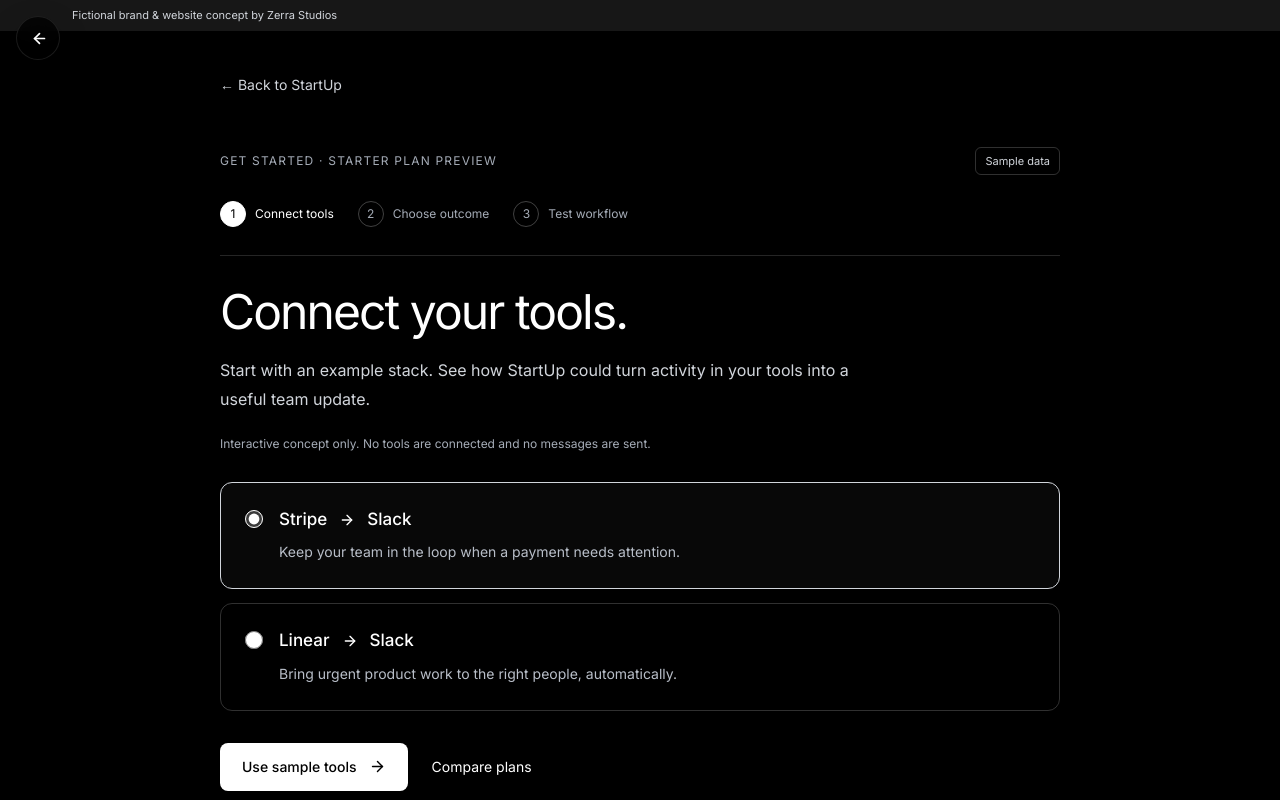
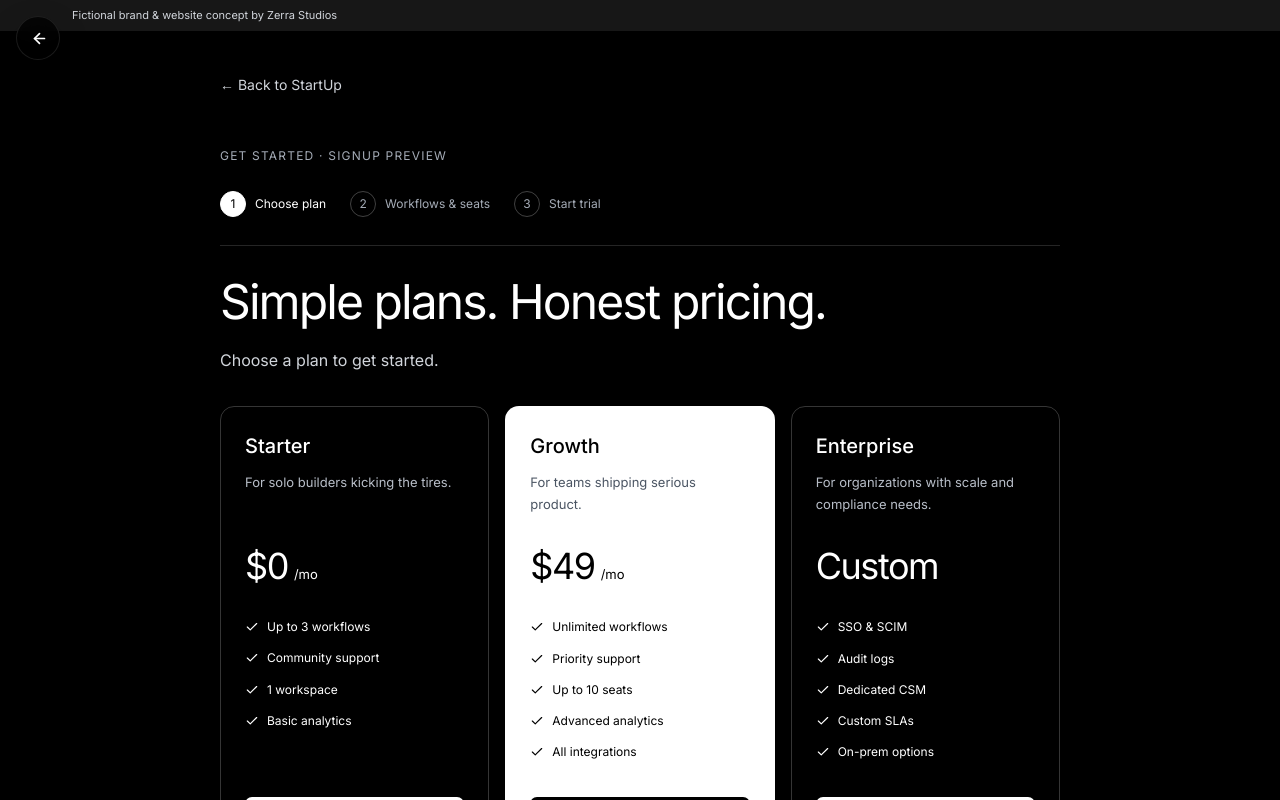
Before and after one commit to williamjcgarden/Zerra, a React (Vite) app: page /our-work/tech-demo/get-started in a window 1280 px wide. Shown: the top 800 px of the page. Built offline with nearby package versions, Linux system fonts and the light colour scheme.

Commit message:
Make StartUp trial signup begin with pricing

```diff
--- a/src/demos/tech/components/GetStarted.tsx
+++ b/src/demos/tech/components/GetStarted.tsx
@@ -1,44 +1,33 @@
 import { useEffect, useRef, useState } from "react";
 import { Link, useLocation } from "react-router-dom";
-import { ArrowRight, Check, GitBranch, MessageSquare, Play, RotateCcw } from "lucide-react";
+import { ArrowRight, Check } from "lucide-react";
+import { plans } from "../plans";
 
 const HOME = "/our-work/tech-demo";
-const examples = [
-  {
-    source: "Stripe", description: "Keep your team in the loop when a payment needs attention.",
-    requests: [
-      { name: "Flag a failed payment", prompt: "When a payment fails in Stripe, summarize what happened and notify the team in Slack.", event: "Payment failed", reference: "Sample invoice INV-1042", channel: "#revenue", message: "A payment for Northwind could not be completed. Review sample invoice INV-1042 and arrange a follow-up.", action: "Review invoice" },
-      { name: "Share a new subscription", prompt: "When a new subscription starts in Stripe, share the customer and plan with the team in Slack.", event: "Subscription started", reference: "Sample customer: Northwind · Growth plan", channel: "#revenue", message: "Northwind has started a Growth subscription. The team can now prepare the customer handoff.", action: "View customer" },
-    ],
-  },
-  {
-    source: "Linear", description: "Bring urgent product work to the right people, automatically.",
-    requests: [
-      { name: "Escalate an urgent issue", prompt: "When an urgent issue is created in Linear, summarize it and alert the team in Slack.", event: "Urgent issue created", reference: "Sample issue ENG-128 · Checkout button is unresponsive", channel: "#product", message: "ENG-128 needs attention: the checkout button is unresponsive. The sample issue is marked urgent and ready for triage.", action: "Open issue" },
-      { name: "Share a resolved issue", prompt: "When an issue is completed in Linear, post a short resolution update to the team in Slack.", event: "Issue completed", reference: "Sample issue ENG-128 · Checkout button restored", channel: "#product", message: "ENG-128 is complete: the checkout button has been restored. The team can review the resolution and update affected customers.", action: "Review resolution" },
-    ],
-  },
+const workflows = [
+  { name: "Customer follow-up", description: "Bring new enquiries into one place and route the next step." },
+  { name: "Payment alerts", description: "Keep your team informed about payment activity." },
+  { name: "Product updates", description: "Turn issue changes into useful team updates." },
 ];
 
 export function GetStarted() {
   const { search } = useLocation();
-  const [plan, setPlan] = useState("Starter");
+  const [planName, setPlanName] = useState("Starter");
   const [step, setStep] = useState(1);
-  const [stack, setStack] = useState(0);
-  const [request, setRequest] = useState(0);
-  const [runs, setRuns] = useState(0);
+  const [seats, setSeats] = useState("1");
+  const [selectedWorkflows, setSelectedWorkflows] = useState([workflows[0].name]);
   const heading = useRef<HTMLHeadingElement>(null);
   const shouldFocus = useRef(false);
-  const example = examples[stack];
-  const outcome = example.requests[request];
+  const plan = plans.find(item => item.name === planName) || plans[0];
+  const price = plan.price === "Custom" ? "Custom pricing" : `${plan.price}/mo`;
 
-  // Apply URL choices after the identical server/first-client render.
+  // Query selections are applied after the matching server/first-client render.
   useEffect(() => {
-    const query = new URLSearchParams(search);
-    const selected = query.get("plan")?.toLowerCase();
-    setPlan(selected === "growth" ? "Growth" : selected === "enterprise" ? "Enterprise" : "Starter");
-    setStack(0); setRequest(0); setRuns(0);
-    setStep(query.get("preview") === "1" ? 3 : 1);
+    const selected = new URLSearchParams(search).get("plan")?.toLowerCase();
+    const match = plans.find(item => item.name.toLowerCase() === selected);
+    setPlanName(match?.name || "Starter");
+    setSeats("1"); setSelectedWorkflows([workflows[0].name]);
+    setStep(match ? 2 : 1);
   }, [search]);
   useEffect(() => {
     if (shouldFocus.current) heading.current?.focus();
@@ -48,78 +37,64 @@
     shouldFocus.current = true;
     setStep(next);
   }
-  function restart() {
-    setStack(0); setRequest(0); setRuns(0); goTo(1);
+  function choosePlan(name: string) {
+    setPlanName(name);
+    if (name === "Growth" && Number(seats) > 10) setSeats("10");
+    goTo(2);
+  }
+  function toggleWorkflow(name: string) {
+    setSelectedWorkflows(current => current.includes(name) ? current.filter(item => item !== name) : [...current, name]);
   }
 
   return (
     <section className="tech-setup text-white">
       <Link to={HOME} className="tech-setup-back">← Back to StartUp</Link>
-      <div className="tech-setup-kicker"><p>Get Started · {plan} plan preview</p><span>Sample data</span></div>
-      <ol className="tech-onboarding-steps" aria-label="Setup progress">
-        {["Connect tools", "Choose outcome", "Test workflow"].map((label, index) => <li key={label} aria-current={step === index + 1 ? "step" : undefined}><span>{step > index + 1 ? <Check size={14} aria-hidden="true" /> : index + 1}</span>{label}</li>)}
-      </ol>
+      <p className="tech-setup-kicker">Get Started · Signup preview</p>
+      {step < 4 && <ol className="tech-onboarding-steps" aria-label="Signup progress">
+        {["Choose plan", "Workflows & seats", "Start trial"].map((label, index) => <li key={label} aria-current={step === index + 1 ? "step" : undefined}><span>{step > index + 1 ? <Check size={14} aria-hidden="true" /> : index + 1}</span>{label}</li>)}
+      </ol>}
       <h1 ref={heading} tabIndex={-1} className="text-4xl md:text-5xl font-normal mb-5" style={{ letterSpacing: "-0.04em" }}>
-        {step === 1 ? "Connect your tools." : step === 2 ? "What should happen automatically?" : "Test your first automation."}
+        {step === 1 ? "Simple plans. Honest pricing." : step === 2 ? "Set up your workflows and seats." : step === 3 ? "Start your trial." : "This is just a demo."}
       </h1>
       <p className="text-gray-300 mb-8 tech-setup-intro">
-        {step === 1 ? "Start with an example stack. See how StartUp could turn activity in your tools into a useful team update." : step === 2 ? "Choose a plain-English request. This guided demo uses prepared examples to show how a request becomes a workflow." : "Run a sample event through your workflow and inspect the update it produces."}
+        {step === 1 ? "Choose a plan to get started." : step === 2 ? "Choose what you want to automate and how many people will use your workspace." : step === 3 ? "Review your selections before you start." : "Talk to Zerra if you want to build your own software site."}
       </p>
-      <p className="tech-demo-note">Interactive concept only. No tools are connected and no messages are sent.</p>
 
-      {step === 1 && <form onSubmit={event => { event.preventDefault(); goTo(2); }}>
-        <fieldset className="tech-stack-options">
-          <legend className="sr-only">Choose your sample tools</legend>
-          {examples.map((item, index) => <label key={item.source}>
-            <input type="radio" name="sample-stack" checked={stack === index} onChange={() => { setStack(index); setRequest(0); setRuns(0); }} />
-            <span><strong>{item.source} <ArrowRight size={16} aria-hidden="true" /> Slack</strong><span>{item.description}</span></span>
+      {step === 1 && <div className="tech-signup-plans">
+        {plans.map(item => <article key={item.name} className={item.featured ? "tech-signup-plan tech-signup-plan-featured" : "tech-signup-plan"}>
+          <h2>{item.name}</h2><p>{item.tagline}</p>
+          <div className="tech-plan-price">{item.price}{item.price !== "Custom" && <span>/mo</span>}</div>
+          <ul>{item.features.map(feature => <li key={feature}><Check size={14} aria-hidden="true" />{feature}</li>)}</ul>
+          <button type="button" onClick={() => choosePlan(item.name)}>Choose {item.name} <ArrowRight size={16} /></button>
+        </article>)}
+      </div>}
+
+      {step === 2 && <form onSubmit={event => { event.preventDefault(); if (selectedWorkflows.length) goTo(3); }}>
+        <div className="tech-selected-plan"><div><strong>{plan.name}</strong><span>{price}</span></div><button type="button" onClick={() => goTo(1)}>Change plan</button></div>
+        <fieldset className="tech-workflow-options" aria-describedby="tech-workflow-help">
+          <legend>Choose your workflows</legend>
+          <p id="tech-workflow-help">Select at least one to start with.</p>
+          {workflows.map(item => <label key={item.name}>
+            <input type="checkbox" checked={selectedWorkflows.includes(item.name)} onChange={() => toggleWorkflow(item.name)} />
+            <span><strong>{item.name}</strong><span>{item.description}</span></span>
           </label>)}
         </fieldset>
-        <div className="tech-setup-actions mt-8">
-          <button className="tech-primary-action" type="submit">Use sample tools <ArrowRight size={17} /></button>
-          <Link to={`${HOME}#pricing`}>Compare plans</Link>
-        </div>
+        <div className="tech-seat-field"><label htmlFor="tech-seats">Team seats</label><p id="tech-seat-help">Include yourself and everyone who will use the workspace.{plan.name === "Growth" ? " Growth includes up to 10 seats." : ""}</p><input id="tech-seats" aria-describedby="tech-seat-help" type="number" min="1" max={plan.name === "Growth" ? 10 : undefined} step="1" required value={seats} onChange={event => setSeats(event.target.value)} /></div>
+        <div className="tech-setup-actions mt-8"><button className="tech-primary-action" type="submit" disabled={!selectedWorkflows.length}>Continue to trial <ArrowRight size={17} /></button></div>
       </form>}
 
-      {step === 2 && <form onSubmit={event => { event.preventDefault(); setRuns(0); goTo(3); }}>
-        <div className="tech-connected-stack"><GitBranch size={16} aria-hidden="true" /> {example.source} → Slack <span>Sample stack ready</span></div>
-        <fieldset className="tech-outcome-options">
-          <legend className="sr-only">Choose an automation outcome</legend>
-          {example.requests.map((item, index) => <label key={item.name}>
-            <input type="radio" name="outcome" checked={request === index} onChange={() => { setRequest(index); setRuns(0); }} />
-            <span><strong>{item.name}</strong><span>“{item.prompt}”</span></span>
-          </label>)}
-        </fieldset>
-        <div className="tech-setup-actions mt-8">
-          <button className="tech-primary-action" type="submit">Preview workflow <ArrowRight size={17} /></button>
-          <button type="button" onClick={() => goTo(1)}>Back to tools</button>
-        </div>
-      </form>}
+      {step === 3 && <div className="tech-trial-review liquid-glass rounded-2xl">
+        <h2>Your trial setup</h2>
+        <dl><div><dt>Plan</dt><dd>{plan.name} · {price}</dd></div><div><dt>Team seats</dt><dd>{seats}</dd></div><div><dt>Workflows</dt><dd><ul>{selectedWorkflows.map(name => <li key={name}>{name}</li>)}</ul></dd></div></dl>
+        <p className="tech-trial-note">Demo preview. No payment details are needed.</p>
+        <div className="tech-setup-actions"><button type="button" className="tech-primary-action" onClick={() => goTo(4)}>Start trial <ArrowRight size={17} /></button><button type="button" onClick={() => goTo(2)}>Edit setup</button></div>
+      </div>}
 
-      {step === 3 && <>
-        <div className="tech-workflow-preview liquid-glass rounded-2xl">
-          <div className="tech-workflow-heading"><div><p className="text-xs uppercase tracking-widest text-gray-400 mb-2">Your sample workflow</p><h2 className="text-2xl font-normal">{outcome.name}</h2></div><span className="tech-mode-label">Test mode</span></div>
-          <p className="tech-workflow-request">“{outcome.prompt}”</p>
-          <ol className="tech-workflow-nodes" aria-label="Workflow steps">
-            <li><span>01 · Trigger</span><strong>{outcome.event}</strong><small>{example.source}</small></li>
-            <li><span>02 · AI step</span><strong>Summarize the event</strong><small>Prepared example summary</small></li>
-            <li><span>03 · Action</span><strong>Notify the team</strong><small>Slack · {outcome.channel}</small></li>
-          </ol>
-          <div className="tech-sample-event"><span>Sample input</span><p>{outcome.reference}</p></div>
-          <div className="tech-setup-actions">
-            <button type="button" className="tech-primary-action" onClick={() => setRuns(count => count + 1)}>{runs ? <RotateCcw size={16} /> : <Play size={16} />} {runs ? "Run another sample" : "Run sample event"}</button>
-            <button type="button" onClick={() => goTo(2)}>Edit workflow</button>
-          </div>
-        </div>
-        <div role="status" className="tech-run-status">{runs ? `Sample run complete · ${runs} ${runs === 1 ? "event" : "events"} processed · 3 of 3 steps completed.` : "Ready to test. No sample events processed yet."}</div>
-        {runs > 0 && <section className="tech-message-preview" aria-labelledby="tech-result-heading">
-          <div className="tech-message-heading"><MessageSquare size={18} aria-hidden="true" /><h2 id="tech-result-heading">Slack message preview</h2><span>{outcome.channel}</span></div>
-          <div className="tech-message-body"><strong>StartUp <span>APP · SAMPLE</span></strong><p>{outcome.message}</p><span className="tech-message-action">Suggested next step: {outcome.action}</span></div>
-          <p className="tech-message-caption">Preview only. This message was not sent to Slack.</p>
-        </section>}
-        <div className="tech-setup-actions mt-6"><button type="button" onClick={restart}>Try a different workflow</button><Link to={`${HOME}#features`}>Explore StartUp’s features</Link></div>
-      </>}
-      <p className="text-sm text-gray-400 mt-8">Your example resets when you leave or reload. No account or trial is created.</p>
+      {step === 4 && <div className="tech-demo-finish">
+        <p>No trial has been started, and nothing has been charged.</p>
+        <div className="tech-setup-actions"><Link className="tech-primary-action" to="/?enquiry=website">Talk to Zerra <ArrowRight size={17} /></Link><Link to={HOME}>Back to StartUp</Link></div>
+      </div>}
+      {step < 4 && <p className="text-sm text-gray-400 mt-8">Illustrative plans and pricing. Your selections are not saved.</p>}
     </section>
   );
 }
--- /dev/null
+++ b/src/demos/tech/plans.ts
@@ -0,0 +1,5 @@
+export const plans = [
+  { name: "Starter", price: "$0", tagline: "For solo builders kicking the tires.", features: ["Up to 3 workflows", "Community support", "1 workspace", "Basic analytics"], cta: "Start free", featured: false },
+  { name: "Growth", price: "$49", tagline: "For teams shipping serious product.", features: ["Unlimited workflows", "Priority support", "Up to 10 seats", "Advanced analytics", "All integrations"], cta: "Start trial", featured: true },
+  { name: "Enterprise", price: "Custom", tagline: "For organizations with scale and compliance needs.", features: ["SSO & SCIM", "Audit logs", "Dedicated CSM", "Custom SLAs", "On-prem options"], cta: "Talk to sales", featured: false },
+];
--- a/src/demos/tech/tech.css
+++ b/src/demos/tech/tech.css
@@ -40,53 +40,64 @@
   .tech-demo .tech-setup { width: calc(100% - 40px); padding-bottom: 64px; }
   .tech-demo .tech-setup-back { margin-bottom: 24px; }
 }
-.tech-demo .tech-setup-kicker { display:flex; flex-wrap:wrap; align-items:center; justify-content:space-between; gap:12px; font-size:12px; color:#a5acb7; margin-bottom:26px; }
-.tech-demo .tech-setup-kicker > p { text-transform:uppercase; letter-spacing:.1em; }
-.tech-demo .tech-setup-kicker > span,.tech-demo .tech-mode-label { border:1px solid #ffffff30; border-radius:6px; padding:5px 9px; color:#d1d5db; font-size:11px; white-space:nowrap; }
+.tech-demo .tech-setup-kicker { font-size:12px; color:#a5acb7; margin-bottom:26px; text-transform:uppercase; letter-spacing:.1em; }
 .tech-demo .tech-onboarding-steps { display:flex; gap:24px; padding:0 0 28px; margin:0 0 32px; border-bottom:1px solid #ffffff25; list-style:none; }
 .tech-demo .tech-onboarding-steps li { display:flex; gap:9px; align-items:center; font-size:12px; color:#a5acb7; }
 .tech-demo .tech-onboarding-steps li > span { display:flex; align-items:center; justify-content:center; width:26px; height:26px; border:1px solid #ffffff40; border-radius:50%; flex-shrink:0; }
 .tech-demo .tech-onboarding-steps [aria-current] { color:white; }
 .tech-demo .tech-onboarding-steps [aria-current] > span { background:white; color:black; border-color:white; }
-.tech-demo .tech-demo-note { font-size:12px; line-height:1.7; color:#a5acb7; margin:-12px 0 28px; }
-.tech-demo :is(.tech-stack-options,.tech-outcome-options) { display:grid; gap:14px; border:0; padding:0; margin:0; }
-.tech-demo :is(.tech-stack-options,.tech-outcome-options) label { display:flex; align-items:flex-start; gap:16px; border:1px solid #ffffff30; border-radius:12px; padding:24px; cursor:pointer; transition:background .15s,border-color .15s; }
-.tech-demo :is(.tech-stack-options,.tech-outcome-options) label:has(input:checked) { border-color:#d1d5db; background:#ffffff08; }
-.tech-demo :is(.tech-stack-options,.tech-outcome-options) input { width:18px; height:18px; accent-color:white; margin-top:3px; flex-shrink:0; }
-.tech-demo :is(.tech-stack-options,.tech-outcome-options) strong { display:flex; align-items:center; gap:12px; font-size:17px; font-weight:500; }
-.tech-demo :is(.tech-stack-options,.tech-outcome-options) label > span > span { display:block; margin-top:8px; color:#b8bec8; line-height:1.7; font-size:14px; }
 .tech-demo .tech-primary-action { display:inline-flex; align-items:center; justify-content:center; gap:12px; background:white; color:black; border-radius:8px; padding:12px 22px; min-height:48px; font-size:14px; font-weight:500; }
 .tech-demo .tech-primary-action:hover { background:#e5e7eb; }
-.tech-demo .tech-connected-stack { display:flex; align-items:center; gap:8px; flex-wrap:wrap; font-size:13px; margin-bottom:22px; }
-.tech-demo .tech-connected-stack > span { color:#a5acb7; margin-left:auto; font-size:12px; }
-.tech-demo .tech-workflow-preview { padding:28px; }
-.tech-demo .tech-workflow-heading { display:flex; align-items:center; justify-content:space-between; gap:16px; }
-.tech-demo .tech-workflow-request { color:#b8bec8; font-size:14px; line-height:1.8; margin:18px 0 24px; }
-.tech-demo .tech-workflow-nodes { display:grid; grid-template-columns:repeat(3,minmax(0,1fr)); gap:12px; list-style:none; padding:0; margin:0; }
-.tech-demo .tech-workflow-nodes li { border:1px solid #ffffff30; border-radius:8px; padding:18px; }
-.tech-demo .tech-workflow-nodes span { display:block; color:#a5acb7; font-size:11px; margin-bottom:14px; }
-.tech-demo .tech-workflow-nodes strong { display:block; font-size:14px; font-weight:500; line-height:1.6; }
-.tech-demo .tech-workflow-nodes small { display:block; color:#a5acb7; font-size:11px; margin-top:10px; }
-.tech-demo .tech-sample-event { border-block:1px solid #ffffff25; padding:18px 0; margin:24px 0; font-size:13px; }
-.tech-demo .tech-sample-event > span { color:#a5acb7; font-size:11px; }
-.tech-demo .tech-sample-event > p { margin-top:7px; }
-.tech-demo .tech-run-status { min-height:44px; display:flex; align-items:center; padding:18px 0; font-size:12px; color:#b8bec8; }
-.tech-demo .tech-message-preview { border:1px solid #ffffff30; border-radius:12px; overflow:hidden; }
-.tech-demo .tech-message-heading { display:flex; align-items:center; flex-wrap:wrap; gap:10px; padding:18px 24px; border-bottom:1px solid #ffffff25; font-size:13px; }
-.tech-demo .tech-message-heading > span { color:#a5acb7; margin-left:auto; }
-.tech-demo .tech-message-body { padding:24px; font-size:14px; }
-.tech-demo .tech-message-body strong { font-weight:600; }
-.tech-demo .tech-message-body strong > span { font-weight:400; font-size:10px; color:#a5acb7; margin-left:8px; }
-.tech-demo .tech-message-body p { margin:10px 0 18px; color:#d1d5db; line-height:1.8; }
-.tech-demo .tech-message-action { font-size:12px; color:#b8bec8; }
-.tech-demo .tech-message-caption { padding:0 24px 20px; color:#a5acb7; font-size:11px; }
+.tech-demo .tech-primary-action:disabled { opacity:.45; cursor:not-allowed; }
+.tech-demo .tech-signup-plans { display:grid; grid-template-columns:repeat(3,minmax(0,1fr)); gap:16px; }
+.tech-demo .tech-signup-plan { display:flex; flex-direction:column; border:1px solid #ffffff35; border-radius:14px; padding:24px; }
+.tech-demo .tech-signup-plan h2 { font-size:20px; font-weight:500; }
+.tech-demo .tech-signup-plan > p { min-height:44px; font-size:13px; line-height:1.7; color:#b8bec8; margin:10px 0 24px; }
+.tech-demo .tech-plan-price { font-size:36px; letter-spacing:-.04em; }
+.tech-demo .tech-plan-price > span { font-size:13px; letter-spacing:normal; margin-left:6px; }
+.tech-demo .tech-signup-plan ul { list-style:none; padding:0; margin:24px 0; flex:1; }
+.tech-demo .tech-signup-plan li { display:flex; align-items:flex-start; gap:8px; font-size:12px; line-height:1.6; margin-bottom:12px; }
+.tech-demo .tech-signup-plan li svg { flex-shrink:0; margin-top:3px; }
+.tech-demo .tech-signup-plan > button { display:flex; justify-content:space-between; align-items:center; gap:8px; min-height:46px; border-radius:7px; padding:10px 12px; background:white; color:black; font-size:12px; font-weight:500; }
+.tech-demo .tech-signup-plan-featured { background:white; color:black; }
+.tech-demo .tech-signup-plan-featured > p { color:#4b5563; }
+.tech-demo .tech-signup-plan-featured > button { background:black; color:white; }
+.tech-demo .tech-signup-plan-featured :focus-visible { outline-color:#111; }
+.tech-demo .tech-selected-plan { display:flex; justify-content:space-between; align-items:center; gap:16px; border-block:1px solid #ffffff25; padding:18px 0; margin-bottom:30px; }
+.tech-demo .tech-selected-plan > div { display:flex; flex-wrap:wrap; gap:16px; align-items:center; }
+.tech-demo .tech-selected-plan strong { font-size:18px; font-weight:500; }
+.tech-demo .tech-selected-plan span { color:#b8bec8; font-size:14px; }
+.tech-demo .tech-selected-plan button { min-height:44px; font-size:13px; text-decoration:underline; text-underline-offset:4px; }
+.tech-demo .tech-workflow-options { display:grid; gap:14px; border:0; padding:0; margin:0; }
+.tech-demo .tech-workflow-options legend { font-size:17px; margin-bottom:8px; }
+.tech-demo .tech-workflow-options > p { font-size:13px; color:#b8bec8; margin:0 0 10px; }
+.tech-demo .tech-workflow-options label { display:flex; align-items:flex-start; gap:14px; border:1px solid #ffffff30; border-radius:10px; padding:18px 20px; cursor:pointer; }
+.tech-demo .tech-workflow-options label:has(input:checked) { border-color:#d1d5db; background:#ffffff08; }
+.tech-demo .tech-workflow-options input { width:18px; height:18px; accent-color:white; margin-top:3px; flex-shrink:0; }
+.tech-demo .tech-workflow-options strong { display:block; font-size:15px; font-weight:500; }
+.tech-demo .tech-workflow-options label > span > span { display:block; margin-top:6px; color:#b8bec8; line-height:1.7; font-size:13px; }
+.tech-demo .tech-seat-field { margin-top:28px; }
+.tech-demo .tech-seat-field label { display:block; font-size:17px; }
+.tech-demo .tech-seat-field p { color:#b8bec8; font-size:13px; line-height:1.7; margin:8px 0 14px; }
+.tech-demo .tech-seat-field input { width:120px; max-width:100%; min-height:48px; background:#141414; color:white; border:1px solid #ffffff50; border-radius:8px; padding:10px 12px; font:inherit; }
+.tech-demo .tech-trial-review { padding:28px; }
+.tech-demo .tech-trial-review h2 { font-size:22px; margin-bottom:22px; }
+.tech-demo .tech-trial-review dl { margin:0; }
+.tech-demo .tech-trial-review dl > div { display:grid; grid-template-columns:1fr 2fr; gap:20px; border-top:1px solid #ffffff25; padding:20px 0; font-size:14px; }
+.tech-demo .tech-trial-review dt { color:#a5acb7; }
+.tech-demo .tech-trial-review dd { margin:0; }
+.tech-demo .tech-trial-review dd ul { list-style:none; padding:0; margin:0; }
+.tech-demo .tech-trial-review dd li + li { margin-top:8px; }
+.tech-demo .tech-trial-note { color:#b8bec8; font-size:12px; line-height:1.7; margin:20px 0; }
+.tech-demo .tech-demo-finish { border-top:1px solid #ffffff25; padding-top:28px; }
+.tech-demo .tech-demo-finish > p { color:#b8bec8; font-size:14px; margin-bottom:24px; }
+@media (max-width: 700px) {
+  .tech-demo .tech-signup-plans { grid-template-columns:1fr; }
+  .tech-demo .tech-signup-plan > p { min-height:0; margin-bottom:16px; }
+}
 @media (max-width: 600px) {
   .tech-demo .tech-onboarding-steps { gap:12px; justify-content:space-between; }
   .tech-demo .tech-onboarding-steps li { flex-direction:column; align-items:flex-start; gap:8px; font-size:10px; }
-  .tech-demo .tech-workflow-nodes { grid-template-columns:1fr; }
-  .tech-demo .tech-workflow-nodes li { padding:16px; }
-  .tech-demo .tech-workflow-nodes span { margin-bottom:7px; }
-  .tech-demo .tech-workflow-preview { padding:20px; }
-  .tech-demo .tech-workflow-heading { align-items:flex-start; }
-  .tech-demo :is(.tech-stack-options,.tech-outcome-options) label { padding:20px; }
+  .tech-demo .tech-trial-review { padding:20px; }
+  .tech-demo .tech-trial-review dl > div { grid-template-columns:1fr; gap:8px; }
 }
```
Also changed, not shown: review/demo-refresh/startup-journey.cjs (+56 -47 lines), src/pages/demos/TechDemo.tsx (+5 -9 lines), review/demo-refresh/README.md.
